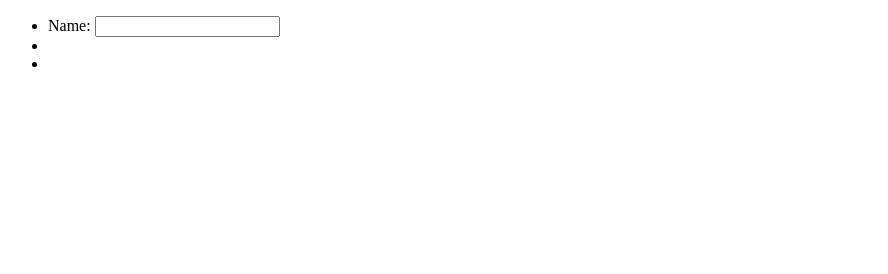
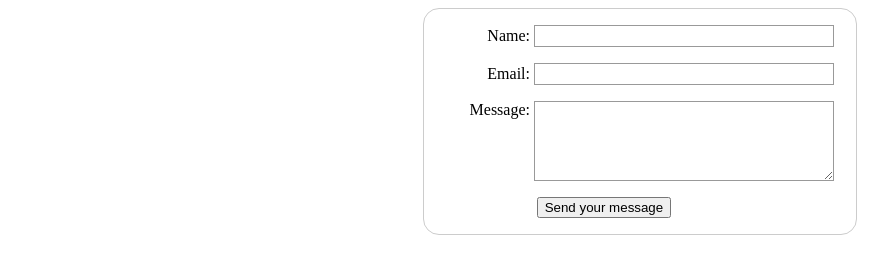
Before and after one commit to minhnguyen9702/MDN_Forms, a plain HTML site: page my_first_form/index.html in a window 1280 px wide. Shown: the whole page, without its empty margins (0-888 px from the left). Drawn offline with Linux system fonts and the light colour scheme.

Commit message:
finish MDN "your first form" exercise

```diff
--- a/my_first_form/index.html
+++ b/my_first_form/index.html
@@ -1,10 +1,79 @@
 <!DOCTYPE html>
 <html lang="en-US">
+
 <head>
   <meta charset="utf-8">
   <meta name="viewport" content="width=device-width">
   <title>My test page</title>
+  <style>
+    form {
+  /* Center the form on the page */
+  margin: 0 auto;
+  width: 400px;
+  /* Form outline */
+  padding: 1em;
+  border: 1px solid #ccc;
+  border-radius: 1em;
+}
+
+ul {
+  list-style: none;
+  padding: 0;
+  margin: 0;
+}
+
+form li + li {
+  margin-top: 1em;
+}
+
+label {
+  /* Uniform size & alignment */
+  display: inline-block;
+  width: 90px;
+  text-align: right;
+}
+
+input,
+textarea {
+  /* To make sure that all text fields have the same font settings
+     By default, textareas have a monospace font */
+  font: 1em sans-serif;
+
+  /* Uniform text field size */
+  width: 300px;
+  box-sizing: border-box;
+
+  /* Match form field borders */
+  border: 1px solid #999;
+}
+
+input:focus,
+textarea:focus {
+  /* Additional highlight for focused elements */
+  border-color: #000;
+}
+
+textarea {
+  /* Align multiline text fields with their labels */
+  vertical-align: top;
+
+  /* Provide space to type some text */
+  height: 5em;
+}
+
+.button {
+  /* Align buttons with the text fields */
+  padding-left: 90px; /* same size as the label elements */
+}
+
+button {
+  /* This extra margin represent roughly the same space as the space
+     between the labels and their text fields */
+  margin-left: 0.5em;
+}
+  </style>
 </head>
+
 <body>
   <form action="/my-handling-form-page" method="post">
     <ul>
@@ -13,10 +82,18 @@
         <input type="text" id="name" name="user_name">
       </li>
       <li>
-            <label></label>
+        <label for="mail">Email:</label>
+        <input type="email" id="email" name="user_email">
       </li>
-        <li></li>
+      <li>
+        <label for="msg">Message:</label>
+        <textarea id="msg" name="user_message"></textarea>
+      </li>
+      <li class="button">
+        <button type="submit">Send your message</button>
+      </li>
     </ul>
   </form>
 </body>
+
 </html>
```
Lines whose indentation alone changed are shown as unchanged.
